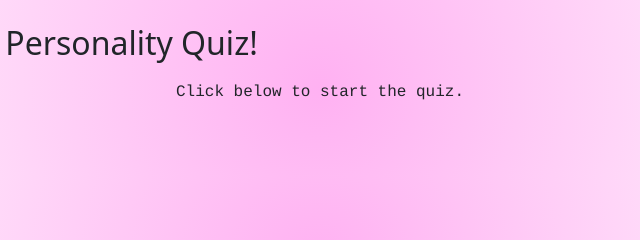
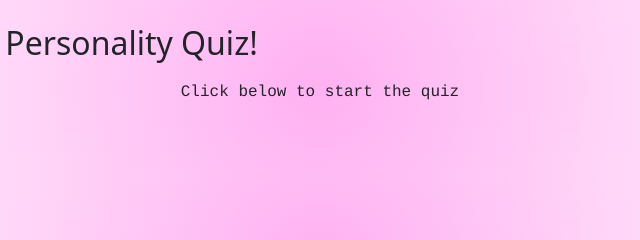
Before and after one commit to liane4323/sep11-freedom-project, a plain HTML site: page index.html in a window 1280 px wide. Shown: the top 240 px of the page, 320-960 px from the left. Drawn offline with nearby package versions, Linux system fonts and the light colour scheme; files that its build step writes are made by us from their sources.

Commit message:
Update index.html

```diff
--- a/index.html
+++ b/index.html
@@ -26,7 +26,7 @@
     <!-- Quiz Start Section -->
     <div id="quiz-section-1" class="quiz-section">
         <h2>Welcome to the Personality Quiz!</h2>
-        <p>Click below to start the quiz.</p>
+        <p>Click below to start the quiz</p>
         <button class="btn btn-primary" onclick="toggleSection('quiz-section-1', 'question-1')">Start Quiz</button>
     </div>
 
```
